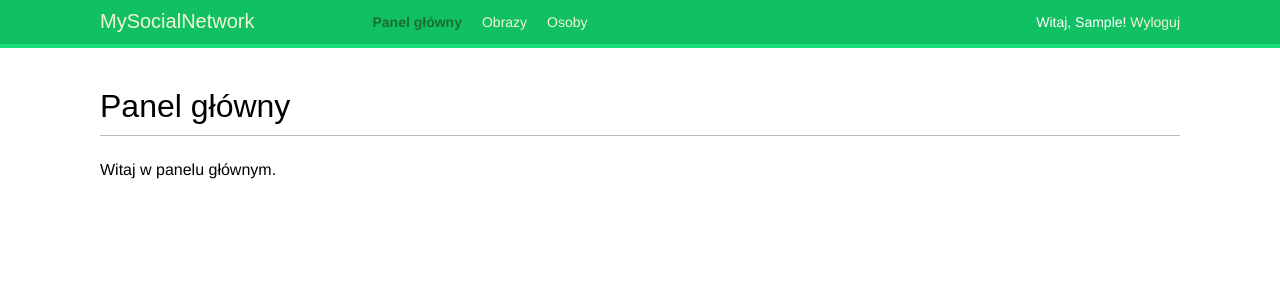
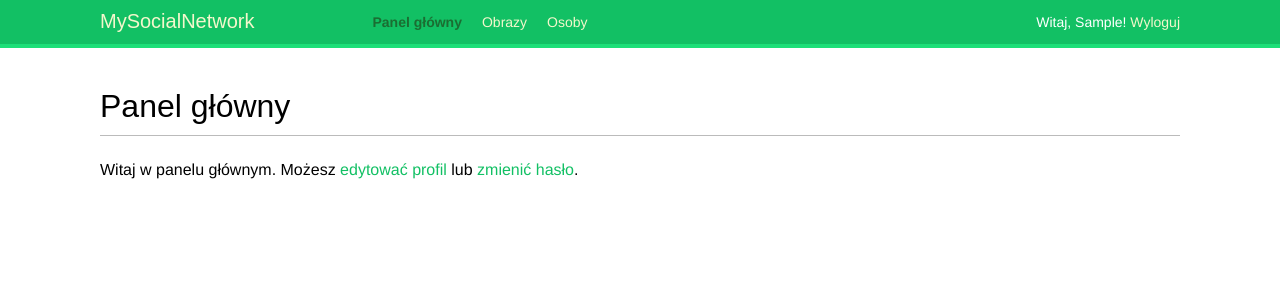
Before and after one commit to Maksymilianx/MySocialNetwork, a Django app: page / in a window 1280 px wide. Shown: the top 308 px of the page. Run offline with Django 3.2, Linux system fonts and the light colour scheme; the visitor is signed in with stand-in values (Sample User, id 1); some web fonts are replaced.

Commit message:
update dashboard template

```diff
--- a/templates/account/dashboard.html
+++ b/templates/account/dashboard.html
@@ -4,5 +4,6 @@
 
 {% block content %}
     <h1>Panel główny</h1>
-    <p>Witaj w panelu głównym.</p>
+    <p>Witaj w panelu głównym. Możesz <a href="{% url 'edit' %}">edytować profil</a> lub
+        <a href="{% url 'password_change' %}">zmienić hasło</a>.</p>
 {% endblock %}
```
